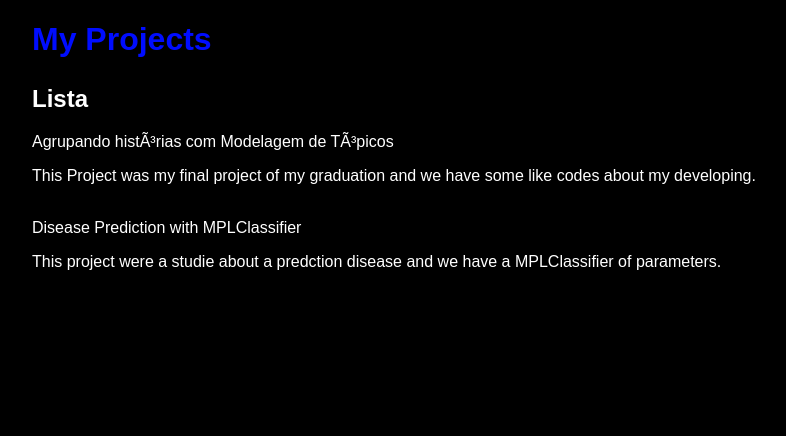
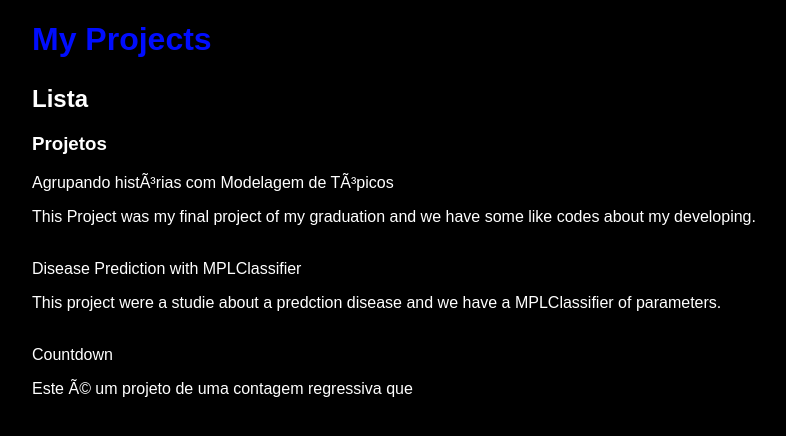
Before and after one commit to klemeragm/my-portfolio, a website: page projects.html in a window 1280 px wide. Shown: the whole page, without its empty margins (26-812 px from the left). Drawn offline with Linux system fonts and the light colour scheme.

Commit message:
Add new project and other updates

```diff
--- a/projects.html
+++ b/projects.html
@@ -19,23 +19,18 @@
        </header>
        <main>
            <section>
+            <h3>Projetos</h3>
             <a href="https://github.com/klemeragm/lda-working">Agrupando histórias com Modelagem de Tópicos</a>
             <p>This Project was my final project of my graduation and we have some like codes about my developing.</p><br>
             <a href="https://github.com/klemeragm/mission-predicts">Disease Prediction with MPLClassifier</a>
           <p>
             This project were a studie about a predction disease and we have a MPLClassifier of parameters.
           </p><br>
-         </section>
-         <!--
-            <a href="link do projeto3">Nome do Projeto3</a>
-          <p>
-              Loelectus officia aliquid ipsam ipsa hic ullam? Cum.
-          </p><br>
-          </section> -->
+          <a href="https://github.com/klemeragm/countdown">Countdown</a>
+          <p>Este é um projeto de uma contagem regressiva que </p><br>
+
+        </section>
        </main>
-    </div>
-    <div>
-        <action botton="Voltar"
     </div>
 </body>
 </html>
```
